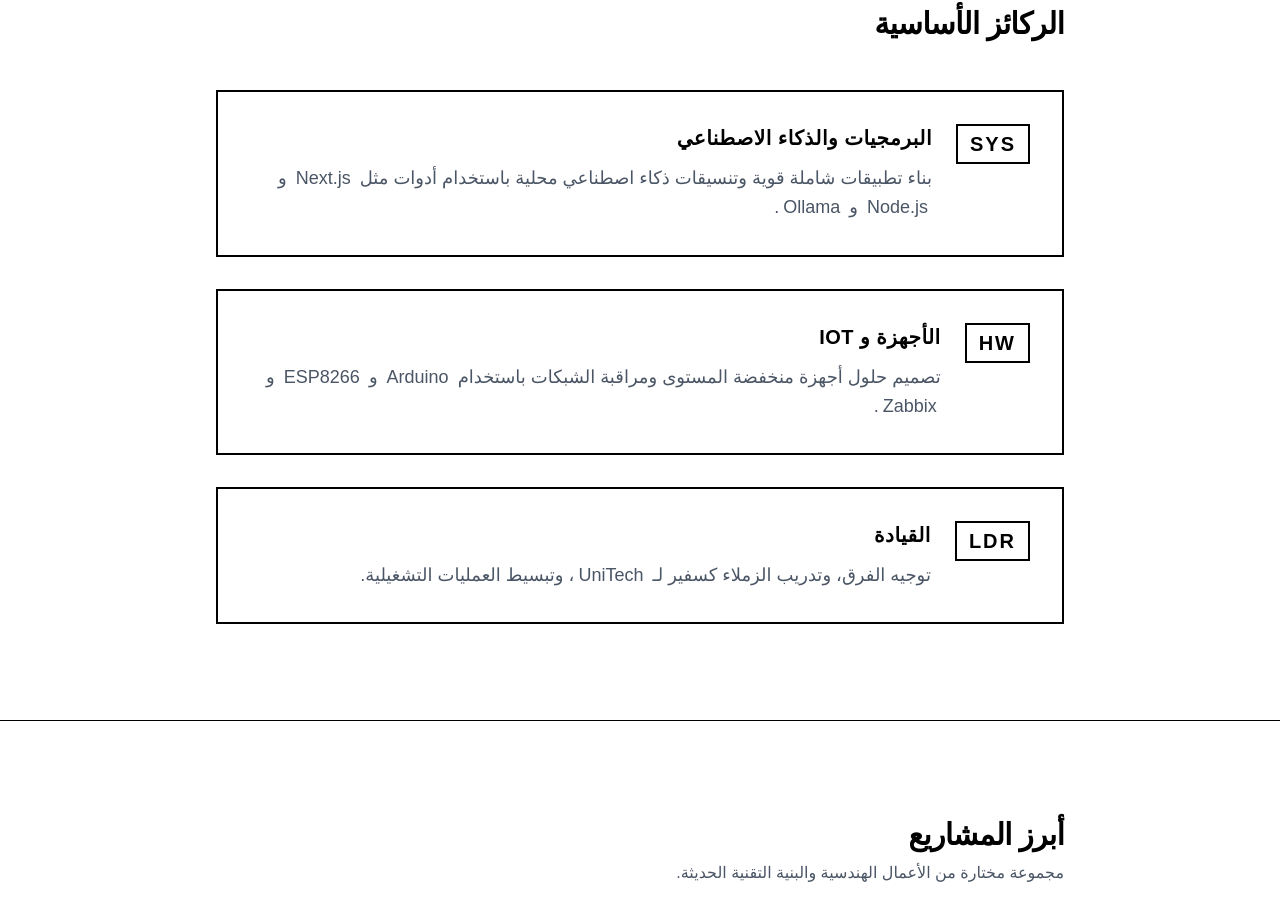
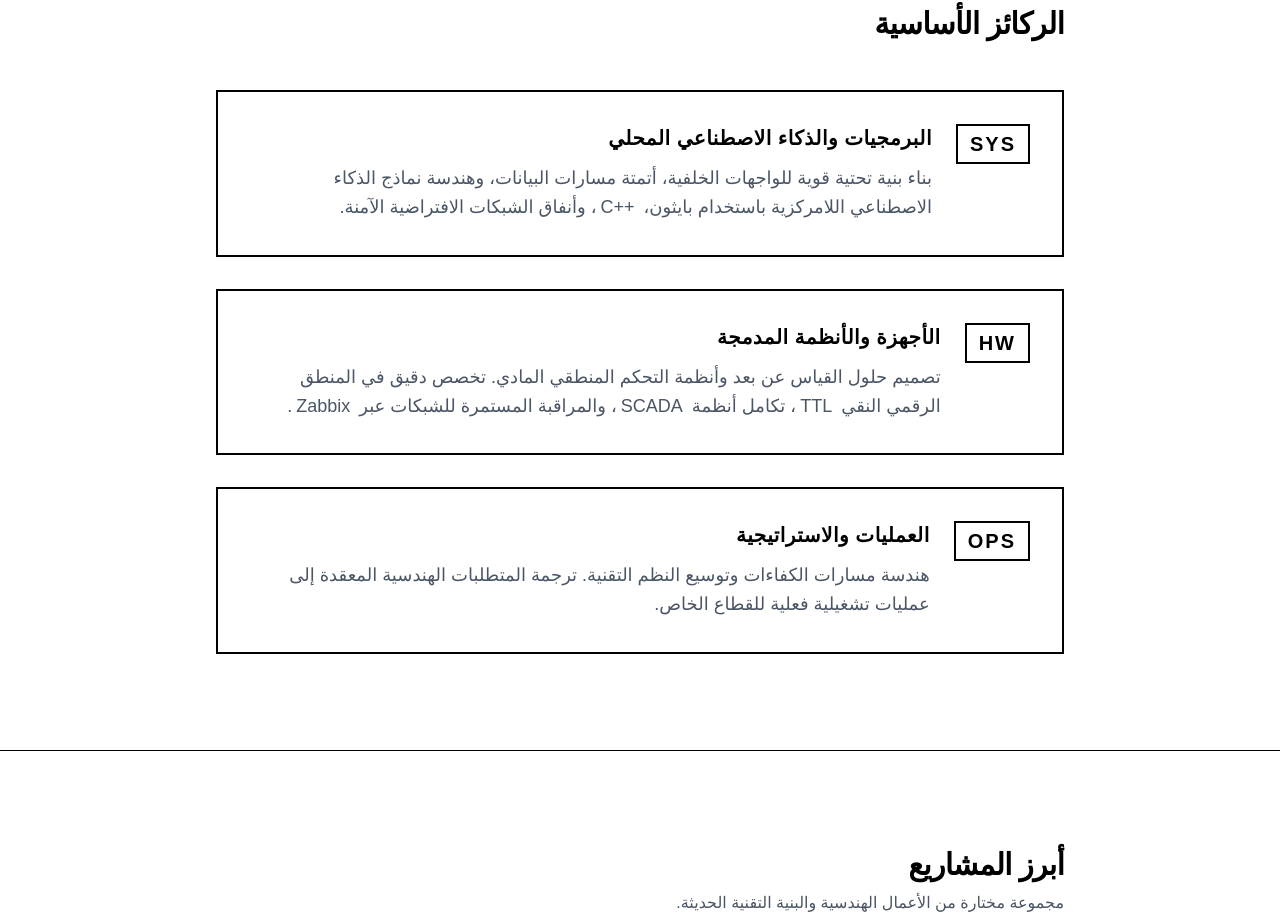
Before and after one commit to Hunter-of-world/portfolio, a Next.js app: page / in a window 1280 px wide. Shown: the part 780-1701 px from the top of the page. Built offline with nearby package versions, Linux system fonts and the light colour scheme.

Commit message:
Update core pillars content

```diff
--- a/src/app/i18n.tsx
+++ b/src/app/i18n.tsx
@@ -68,16 +68,16 @@ const dictionary = {
     pillars: {
       data: [
         {
-          title: 'البرمجيات والذكاء الاصطناعي',
-          description: <>بناء تطبيقات شاملة قوية وتنسيقات ذكاء اصطناعي محلية باستخدام أدوات مثل <span dir="ltr" className="inline-block mx-1">Next.js</span> و <span dir="ltr" className="inline-block mx-1">Node.js</span> و <span dir="ltr" className="inline-block mx-1">Ollama</span>.</>
+          title: 'البرمجيات والذكاء الاصطناعي المحلي',
+          description: <>بناء بنية تحتية قوية للواجهات الخلفية، أتمتة مسارات البيانات، وهندسة نماذج الذكاء الاصطناعي اللامركزية باستخدام بايثون، <span dir="ltr" className="inline-block mx-1">C++</span>، وأنفاق الشبكات الافتراضية الآمنة.</>
         },
         {
-          title: 'الأجهزة و IoT',
-          description: <>تصميم حلول أجهزة منخفضة المستوى ومراقبة الشبكات باستخدام <span dir="ltr" className="inline-block mx-1">Arduino</span> و <span dir="ltr" className="inline-block mx-1">ESP8266</span> و <span dir="ltr" className="inline-block mx-1">Zabbix</span>.</>
+          title: 'الأجهزة والأنظمة المدمجة',
+          description: <>تصميم حلول القياس عن بعد وأنظمة التحكم المنطقي المادي. تخصص دقيق في المنطق الرقمي النقي <span dir="ltr" className="inline-block mx-1">TTL</span>، تكامل أنظمة <span dir="ltr" className="inline-block mx-1">SCADA</span>، والمراقبة المستمرة للشبكات عبر <span dir="ltr" className="inline-block mx-1">Zabbix</span>.</>
         },
         {
-          title: 'القيادة',
-          description: <>توجيه الفرق، وتدريب الزملاء كسفير لـ <span dir="ltr" className="inline-block mx-1">UniTech</span>، وتبسيط العمليات التشغيلية.</>
+          title: 'العمليات والاستراتيجية',
+          description: <>هندسة مسارات الكفاءات وتوسيع النظم التقنية. ترجمة المتطلبات الهندسية المعقدة إلى عمليات تشغيلية فعلية للقطاع الخاص.</>
         }
       ]
     },
--- a/src/components/PillarGrid.tsx
+++ b/src/components/PillarGrid.tsx
@@ -6,19 +6,19 @@ export default function PillarGrid() {
   const { t, getPillar } = useI18n();
   const pillars = [
     {
-      title: 'Software & AI',
-      description: 'Building robust full-stack applications and local AI orchestrations utilizing tools like Next.js, Node.js, and Ollama.',
+      title: 'SOFTWARE & LOCAL AI',
+      description: 'Building robust backend infrastructure, automated data pipelines, and decentralized local LLM orchestration utilizing Python, C++, and secure VPN tunneling.',
       icon: 'SYS'
     },
     {
-      title: 'Hardware & IoT',
-      description: 'Designing low-level hardware solutions and monitoring networks with Arduino, ESP8266, and Zabbix.',
+      title: 'HARDWARE & EMBEDDED SYSTEMS',
+      description: 'Designing low-level telemetry solutions and physical logic control. Specializing in pure TTL digital logic, SCADA integrations, and continuous network monitoring via Zabbix.',
       icon: 'HW'
     },
     {
-      title: 'Leadership',
-      description: 'Guiding teams, mentoring peers as a UniTech Ambassador, and streamlining operational processes.',
-      icon: 'LDR'
+      title: 'OPERATIONS & STRATEGY',
+      description: 'Architecting talent pipelines and scaling technical ecosystems. Translating complex engineering requirements into operational private-sector deployment.',
+      icon: 'OPS'
     }
   ];
 
```
